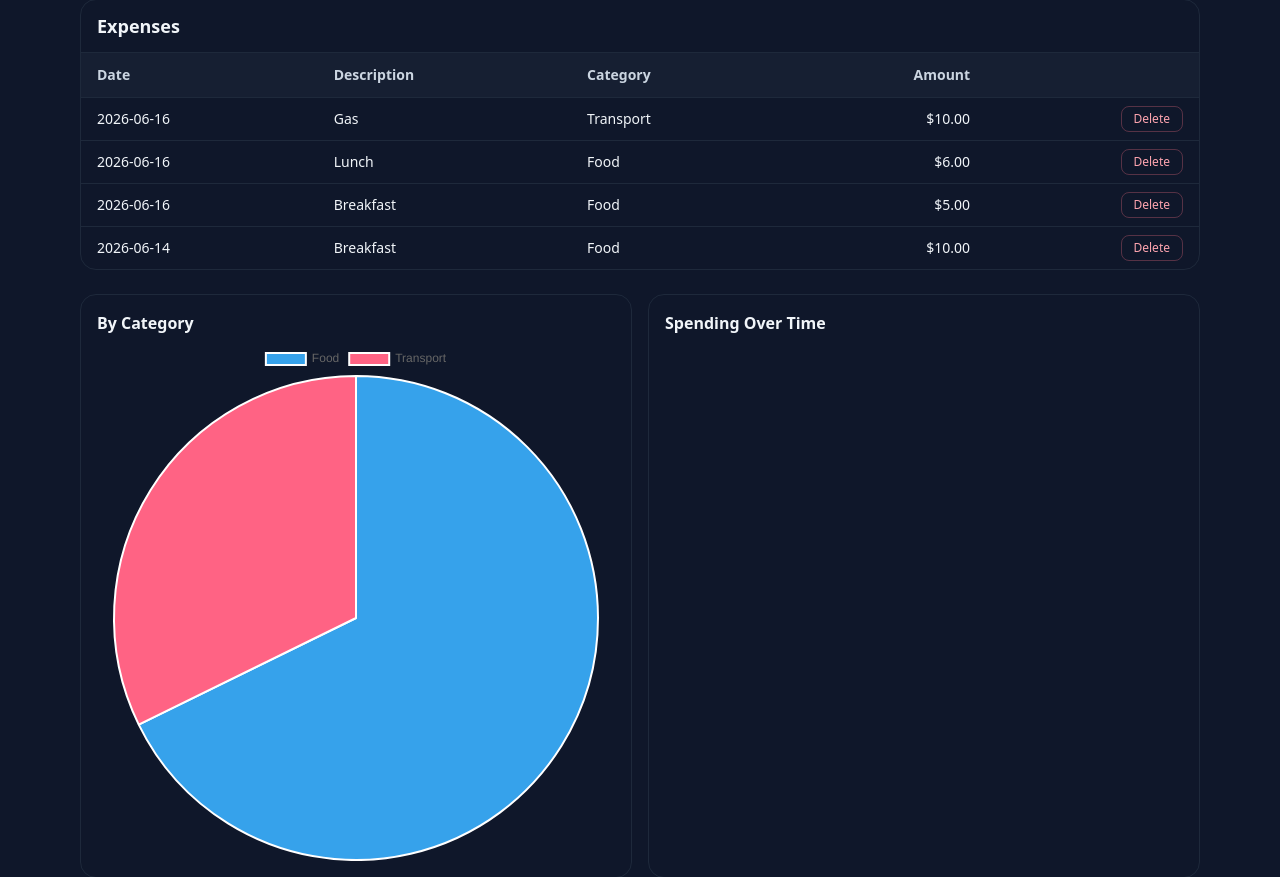
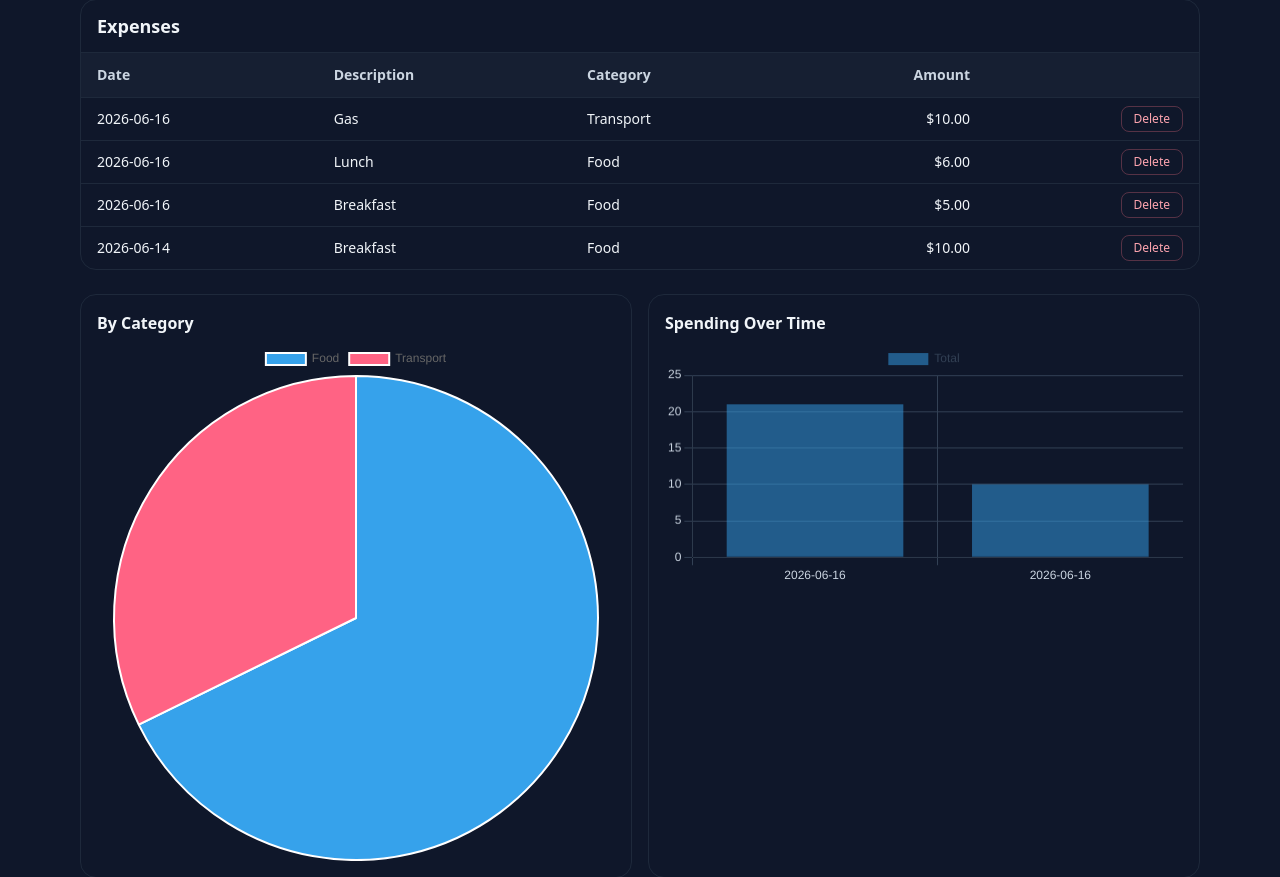
Before and after one commit to TanMinhh/expense-tracker, a Flask app: page / in a window 1280 px wide. Shown: the part 597-1474 px from the top of the page. Run offline with Flask 3, Linux system fonts and the light colour scheme; some libraries are stand-ins or nearby versions.

Commit message:
add daily chart

```diff
--- a/app.py
+++ b/app.py
@@ -55,6 +55,7 @@ def index():
     expenses = q.order_by(Expense.date.desc(), Expense.id.desc()).all()
     total = round(sum(e.amount for e in expenses), 2)
 
+    #Category Chart
     cat_q = db.session.query(Expense.category, func.sum(Expense.amount))
 
     if start_date:
@@ -68,6 +69,20 @@ def index():
     cat_labels = [c for c, _ in cat_rows]
     cat_values = [round(float(s or 0), 2) for _, s in cat_rows]
 
+    #Daily Expense Chart
+    day_q = db.session.query(Expense.date, func.sum(Expense.amount))
+
+    if start_date:
+        day_q = day_q.filter(Expense.date >= start_date)
+    if end_date:
+        day_q = day_q.filter(Expense.date <= end_date)
+    if selected_category:
+        day_q = day_q.filter(Expense.category == selected_category)
+
+    day_rows = day_q.group_by(Expense.category).order_by(Expense.date).all()
+    day_labels = [d.isoformat() for d, _ in day_rows]
+    day_values = [round(float(s or 0), 2) for _, s in day_rows]
+
     return render_template(
         "index.html",
         expenses = expenses,
@@ -77,7 +92,9 @@ def index():
         end_str = end_str,
         selected_category = selected_category,
         cat_labels = cat_labels,
-        cat_values = cat_values
+        cat_values = cat_values,
+        day_labels = day_labels,
+        day_values = day_values
     )
 
 @app.route("/add", methods=["POST"])
--- a/templates/index.html
+++ b/templates/index.html
@@ -157,13 +157,64 @@
 <script>
   const catLabels = {{(cat_labels or []) | tojson}};
   const catValues = {{(cat_values or []) | tojson}};
+  const dayLabels = {{(day_labels or []) | tojson}};
+  const dayValues = {{(day_values or []) | tojson}};
 
   if(document.getElementById("catChart")){
     const catCtx = document.getElementById("catChart").getContext("2d")
     new Chart(catCtx, {
       type: "pie",
       data: {labels: catLabels, datasets: [{data: catValues}]},
-      option: {plugins: {legend: {labels: {color: "#cbd5e1"}}}},
+      option: {
+        plugins: {
+          legend: {
+            labels: {
+              color: "#cbd5e1"
+            }
+          }
+        }
+      },
+    })
+  }
+
+  if(document.getElementById("dayChart")){
+    const dayCtx = document.getElementById("dayChart").getContext("2d")
+    new Chart(dayCtx, {
+      type: "bar",
+      data: {
+        labels: dayLabels,
+        datasets: [{
+          label: "Total",
+          data: dayValues
+        }]
+      },
+      options: {
+        plugins: {
+          legend: {
+            labels: {
+              color: "#334155"
+            }
+          }
+        },
+        scales: {
+          x: {
+            ticks: {
+              color: "#cbd5e1"
+            },
+            grid: {
+              color: "#334155"
+            }
+          },
+          y: {
+            ticks: {
+              color: "#cbd5e1"
+            },
+            grid: {
+              color: "#334155"
+            }
+          }
+        }
+      },
     })
   }
 </script>
```
